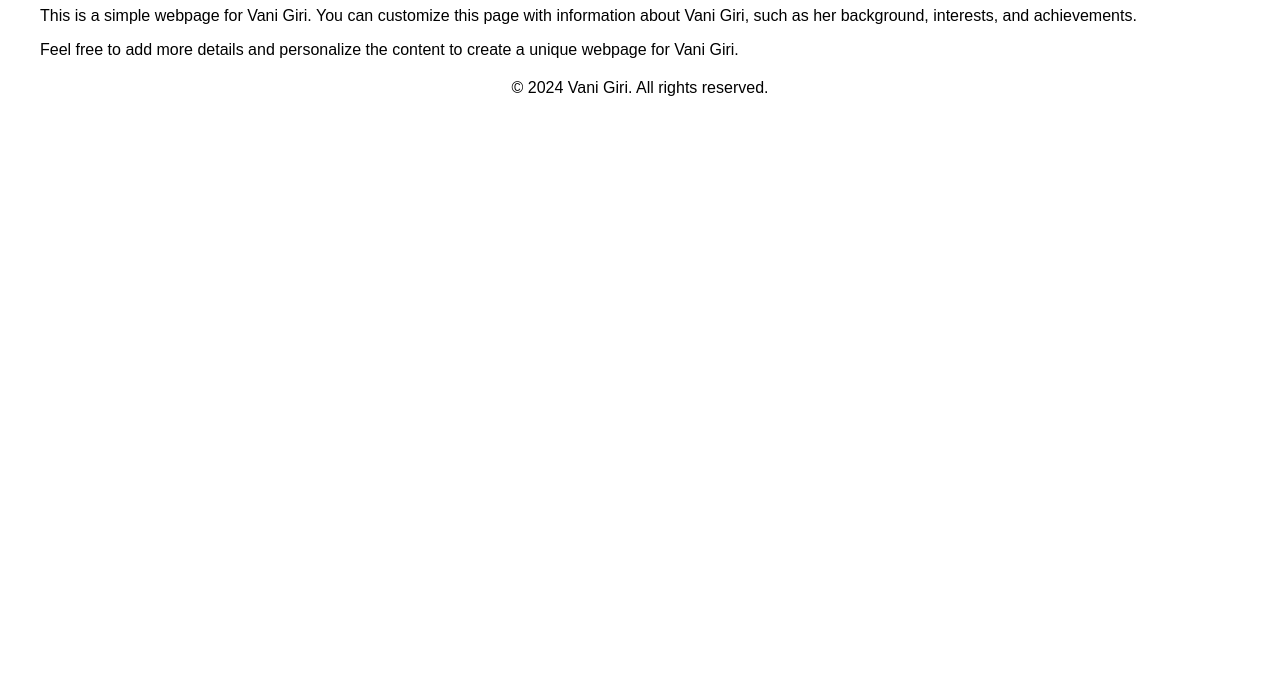
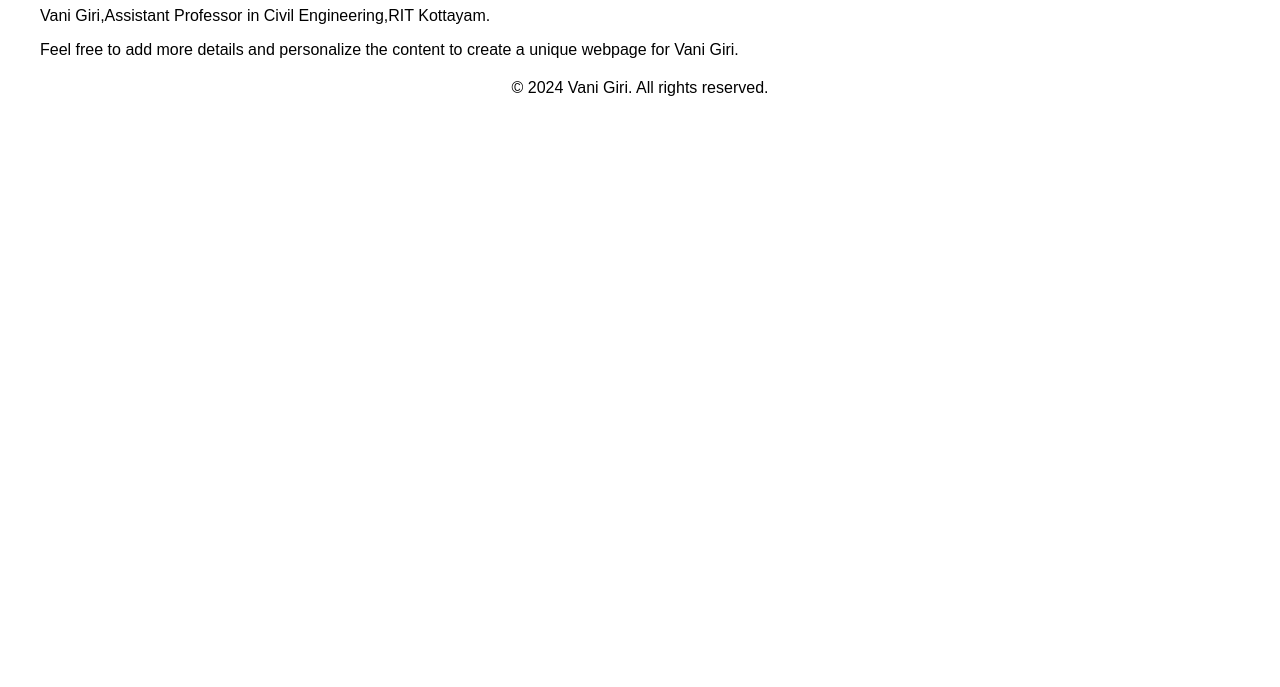
Before and after one commit to vanirit/vanirit.github.io, a plain HTML site: page index.html in a window 1280 px wide. Shown: the part 113-800 px from the top of the page. Drawn offline with Linux system fonts and the light colour scheme.

Commit message:
Update index.html

```diff
--- a/index.html
+++ b/index.html
@@ -29,7 +29,7 @@
     </header>
 
     <main>
-        <p>This is a simple webpage for Vani Giri. You can customize this page with information about Vani Giri, such as her background, interests, and achievements.</p>
+        <p> Vani Giri,Assistant Professor in Civil Engineering,RIT Kottayam. </p>
         <p>Feel free to add more details and personalize the content to create a unique webpage for Vani Giri.</p>
     </main>
 
```
